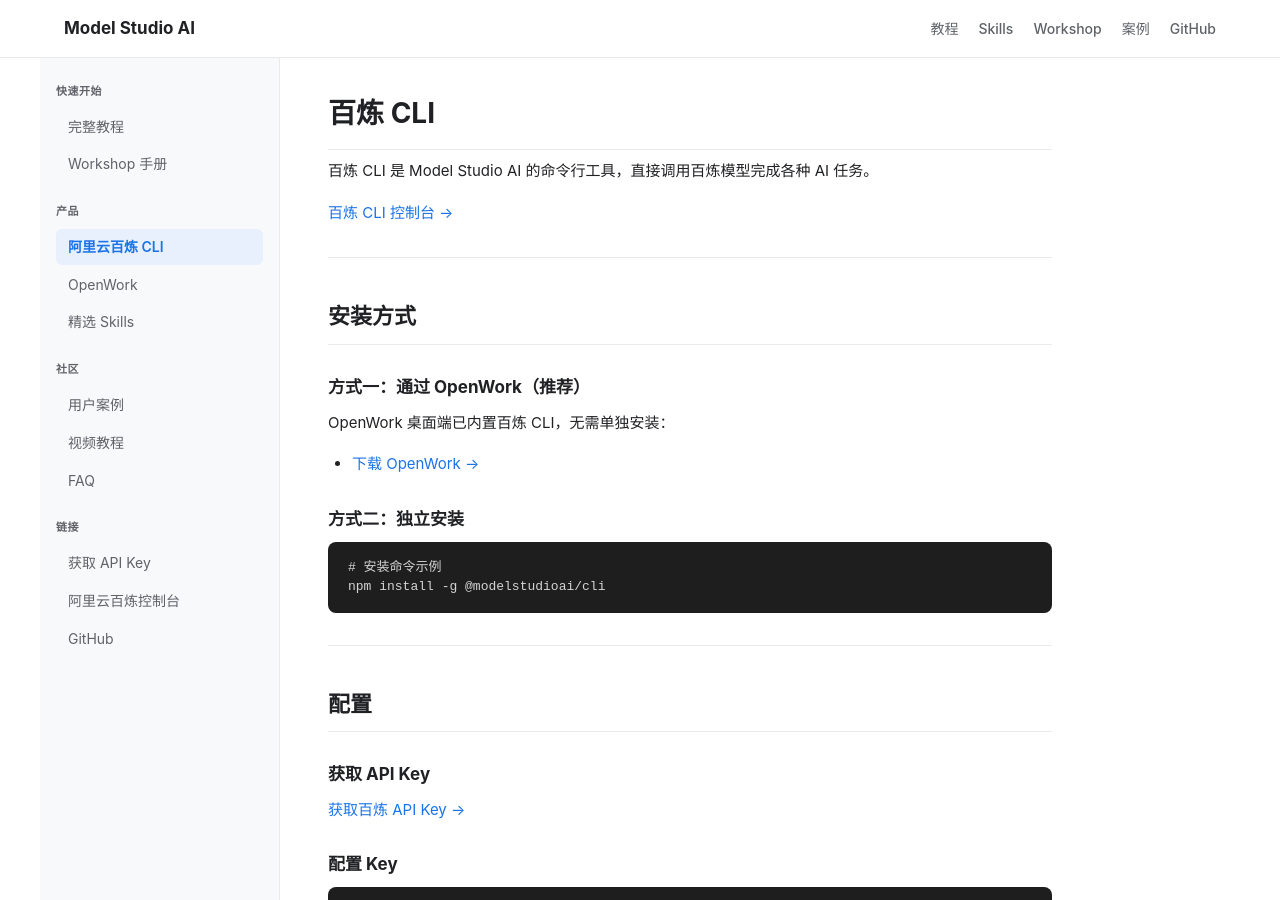
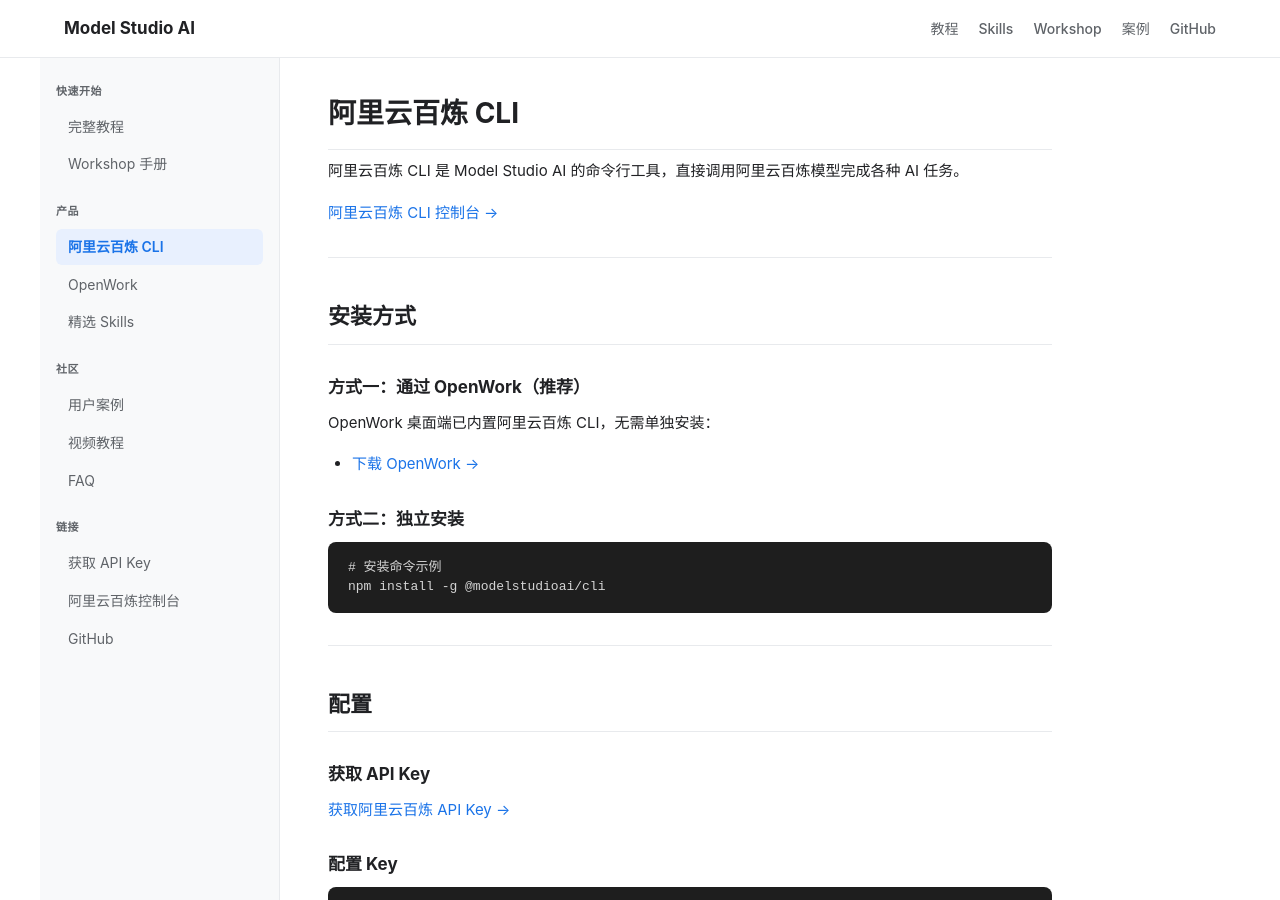
Before and after one commit to joeytoday/modelstudioai.github.io, a Jekyll site: the page built from cli/index.md, in a window 1280 px wide and 900 px high. Built offline with Jekyll 4.4.1, drawn with Linux system fonts in a browser that asks for light colours.

Commit message:
fix: replace bare 百炼 with 阿里云百炼 in cli/index.md

```diff
--- a/cli/index.md
+++ b/cli/index.md
@@ -1,14 +1,14 @@
 ---
 layout: doc
-title: 百炼 CLI
+title: 阿里云百炼 CLI
 permalink: /cli/
 ---
 
-# 百炼 CLI
+# 阿里云百炼 CLI
 
-百炼 CLI 是 Model Studio AI 的命令行工具，直接调用百炼模型完成各种 AI 任务。
+阿里云百炼 CLI 是 Model Studio AI 的命令行工具，直接调用阿里云百炼模型完成各种 AI 任务。
 
-[百炼 CLI 控制台 →](https://bailian.console.aliyun.com/cli?source_channel=cli_github&)
+[阿里云百炼 CLI 控制台 →](https://bailian.console.aliyun.com/cli?source_channel=cli_github&)
 
 ---
 
@@ -16,7 +16,7 @@ permalink: /cli/
 
 ### 方式一：通过 OpenWork（推荐）
 
-OpenWork 桌面端已内置百炼 CLI，无需单独安装：
+OpenWork 桌面端已内置阿里云百炼 CLI，无需单独安装：
 
 - [下载 OpenWork →](https://github.com/ModelStudioAI/openwork)
 
@@ -35,7 +35,7 @@ npm install -g @modelstudioai/cli
 
 ### 获取 API Key
 
-[获取百炼 API Key →](https://bailian.console.aliyun.com/cn-beijing/?source_channel=key_github&tab=app#/api-key)
+[获取阿里云百炼 API Key →](https://bailian.console.aliyun.com/cn-beijing/?source_channel=key_github&tab=app#/api-key)
 
 ### 配置 Key
 
```
